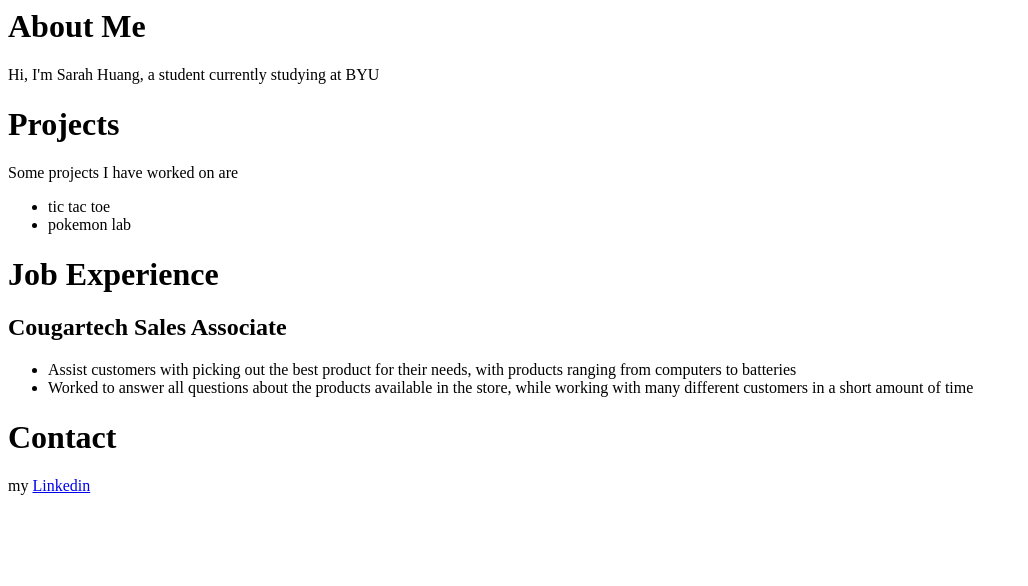
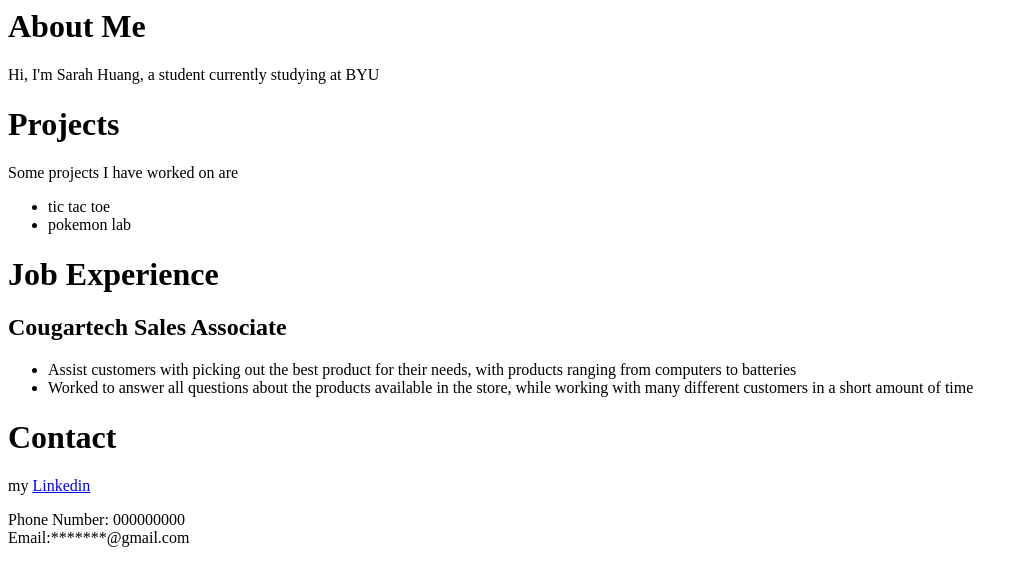
Before and after one commit to s-wei-h/portfolio, a plain HTML site: page index.html in a window 1280 px wide. Shown: the whole page, without its empty margins (0-1028 px from the left). Drawn offline with Linux system fonts and the light colour scheme.

Commit message:
Second commit

```diff
--- a/index.html
+++ b/index.html
@@ -23,5 +23,8 @@
 <p> my <a href="https://www.linkedin.com/public-profile/settings?trk=d_flagship3_profile_self_view_public_profile&lipi=urn%3Ali%3Apage%3Ad_flagship3_profile_self_edit_top_card%3BO1wbipUMQ3evo7Q1L53WWQ%3D%3D">Linkedin</a>
 </p>
 
+<p>Phone Number: 000000000
+	<br/> Email:*******@gmail.com</p>
+
 
 </html>
```
